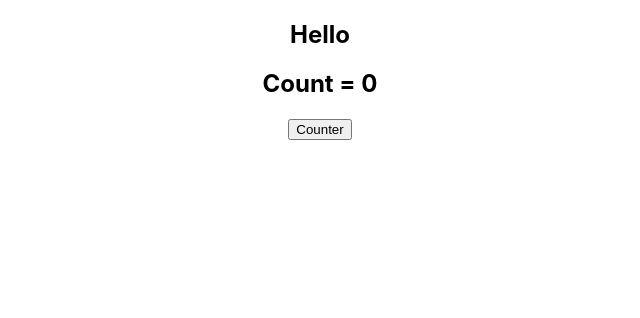
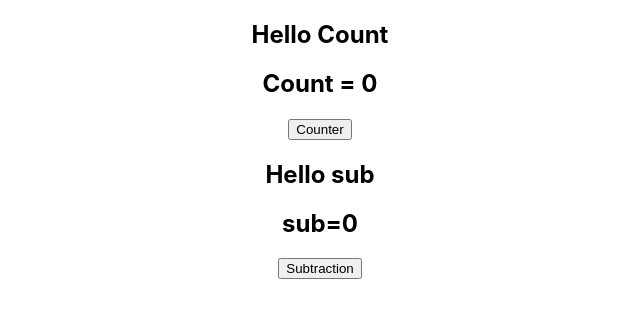
Before and after one commit to anurag-vns/my-react, a React (Create React App) app: page / in a window 1280 px wide. Shown: the top 318 px of the page, without its empty margins (320-960 px from the left). Built offline with nearby package versions, Linux system fonts and the light colour scheme.

Commit message:
usestate
count+1,count-1

```diff
--- a/src/components/Hello.js
+++ b/src/components/Hello.js
@@ -1,13 +1,21 @@
 import React,{useState} from "react";
 function Hello(){
     const [count, setCount] = useState(0);
+    const[sub,setSubt]=useState(0);
 	const [a, setAdd] = useState(0);
+    const[b, setSubtraction]=useState(0);
+
+
     return<p>
-        <h2>Hello</h2>
+        <h2>Hello Count</h2>
         <h2>Count = {count}</h2>
 	<button onClick={() => setCount(count + 2)}>
         Counter
       </button>
+      <h2>Hello sub</h2>
+      <h2> sub={sub}</h2>
+      <button onClick={()=>setSubt(sub-1)}>Subtraction</button>
+
     </p>;
 }
 export default Hello;
```
